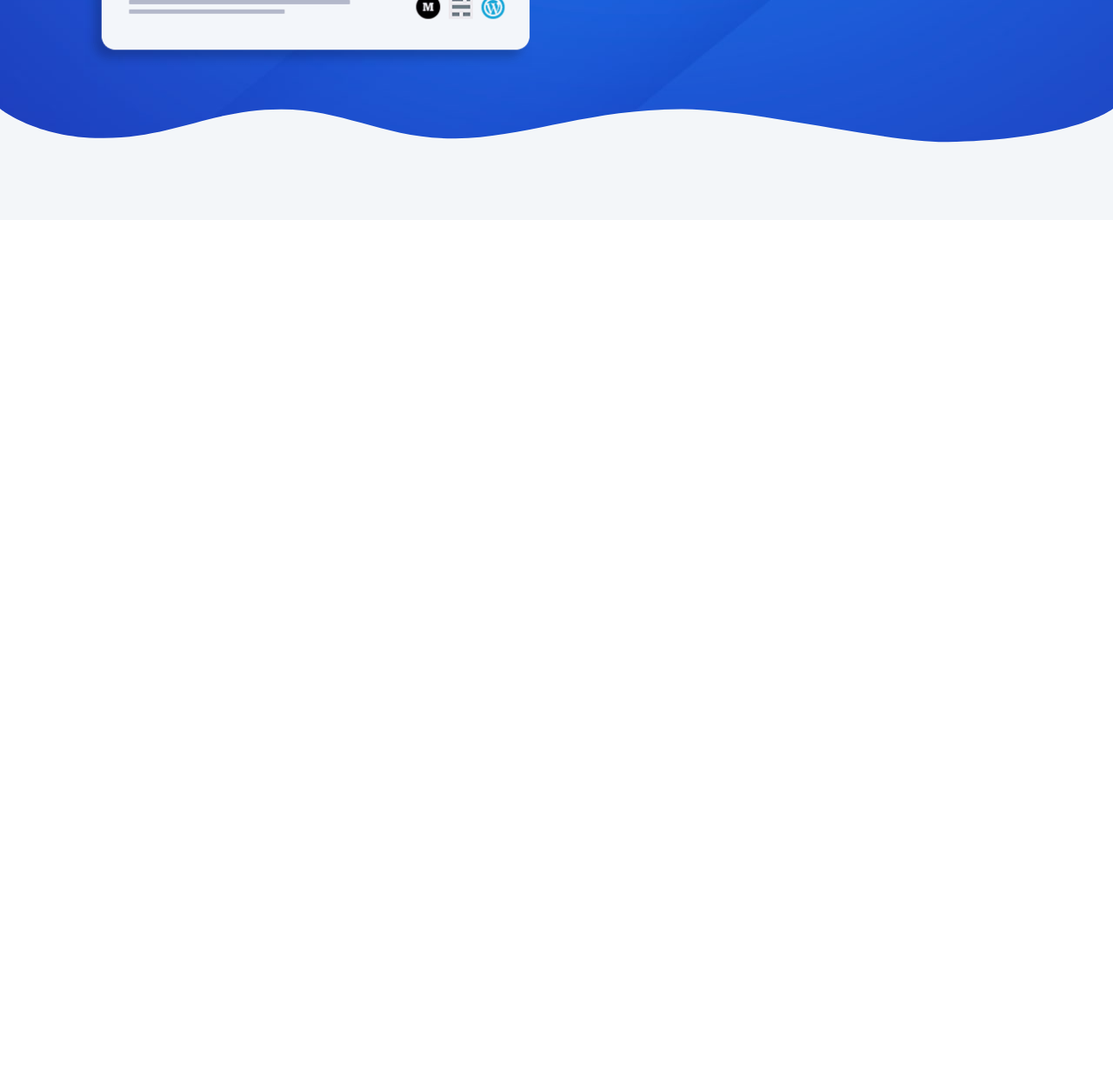
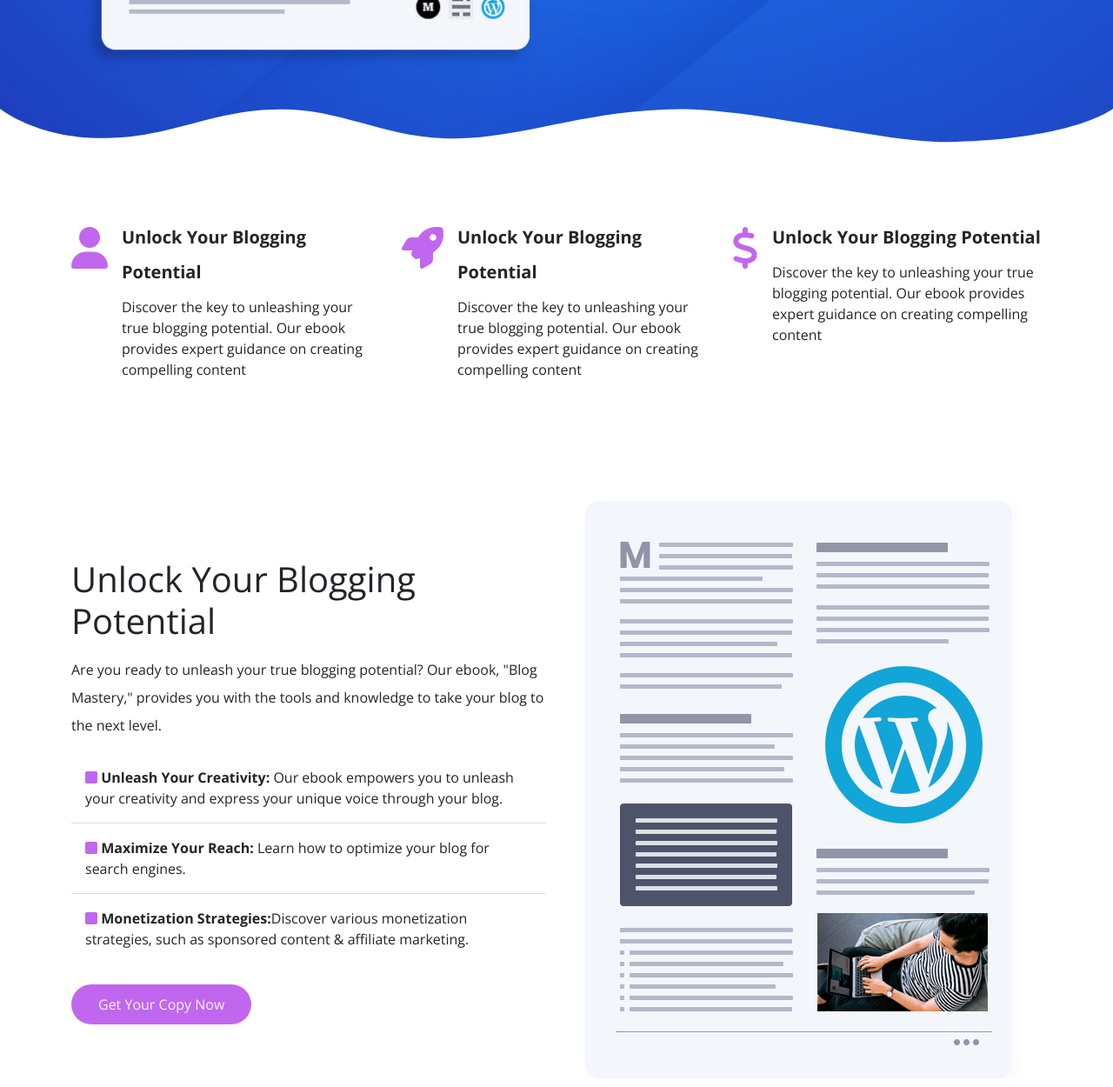
Before and after one commit to HemruChamuditha/E-Books-Website, a website: page index.html in a window 1280 px wide. Shown: the part 752-2002 px from the top of the page at 87% size. Before the commit the page ends 1005 px from the top, so only its background shows below. Drawn offline with nearby package versions, Linux system fonts and the light colour scheme; files that its build step writes are made by us from their sources.

Commit message:
adds description part

```diff
--- a/index.html
+++ b/index.html
@@ -34,13 +34,13 @@
           <div class="collapse navbar-collapse" id="navbarSupportedContent">
             <ul class="navbar-nav ms-auto mb-2 mb-lg-0">
               <li class="nav-item">
-                <a class="nav-link" aria-current="page" href="#">Home</a>
+                <a class="nav-link ms-2"" aria-current="page" href="#">Home</a>
               </li>
               <li class="nav-item ms-2">
                 <a class="nav-link" href="#">Details</a>
               </li>
             </ul>
-            <div class="btn btn-outline-light ms-2">Contact</div>
+            <div class="btn btn-outline-light ms-1">Contact</div>
           </div>
         </div>
       </nav>
@@ -55,7 +55,9 @@
               </div>
             </div>
             <div class="col-md-6 d-flex flex-column justify-content-center">
-              <div class="display-2 fw-bold mb-4 text-white text-center text-md-start mt-5 mt-md-0">
+              <div
+                class="display-2 fw-bold mb-4 text-white text-center text-md-start mt-5 mt-md-0"
+              >
                 Welcome to Blog Mastery
               </div>
               <div class="lh-lg mb-5 text-white fs-5 text-center text-md-start">
@@ -72,7 +74,9 @@
                 />
               </form>
               <div class="d-grid">
-                <div class="btn bg-primary text-light py-3 fs-5 download-button">
+                <div
+                  class="btn bg-primary text-light py-3 fs-5 my-button"
+                >
                   Free Download
                 </div>
               </div>
@@ -90,7 +94,7 @@
           <defs>
             <style>
               .cls-1 {
-                fill: #f3f6f9;
+                fill: #ffffff;
               }
             </style>
           </defs>
@@ -100,9 +104,73 @@
             d="M0,158.755s63.9,52.163,179.472,50.736c121.494-1.5,185.839-49.738,305.984-49.733,109.21,0,181.491,51.733,300.537,50.233,123.941-1.562,225.214-50.126,390.43-50.374,123.821-.185,353.982,58.374,458.976,56.373,217.907-4.153,284.6-57.236,284.6-57.236V351.03H0V158.755Z"
             transform="translate(0 -158.755)"
           ></path>
+
         </svg>
       </div>
     </div>
+
+
+    <div class="container">
+      <div class="row ">
+        <div class="col-md-4 d-flex">
+          <i class="fas fa-user fa-3x text-primary d-inline mt-2 me-3"></i>
+          <div>
+            <h3 class="fw-bold fs-5 lh-lg">Unlock Your Blogging Potential</h3>
+            <p>
+              Discover the key to unleashing your true blogging potential. Our
+              ebook provides expert guidance on creating compelling content
+            </p>
+          </div>
+        </div>
+        <div class="col-md-4 d-flex">
+          <i class="fas fa-rocket fa-3x text-primary d-inline mt-2 me-3"></i>
+          <div>
+            <h3 class="fw-bold fs-5 lh-lg">Unlock Your Blogging Potential</h3>
+            <p>
+              Discover the key to unleashing your true blogging potential. Our
+              ebook provides expert guidance on creating compelling content
+            </p>
+          </div>
+        </div>
+        <div class="col-md-4 d-flex">
+          <i class="fas fa-dollar fa-3x text-primary d-inline mt-2 me-3"></i>
+          <div>
+            <h3 class="fw-bold fs-5 lh-lg">Unlock Your Blogging Potential</h3>
+            <p>
+              Discover the key to unleashing your true blogging potential. Our
+              ebook provides expert guidance on creating compelling content
+            </p>
+          </div>
+        </div>
+
+      </div>
+    </div>
+
+    <br><br><br>
+    <section class="description my-5">
+      <div class="container">
+        <div class="row">
+          <div class="col-md-6 d-flex flex-column justify-content-center">
+              <h1 class="mb-3">Unlock Your Blogging Potential</h1>
+              <p class="lh-lg">Are you ready to unleash your true blogging potential? Our ebook, "Blog Mastery," provides you with the tools and knowledge to take your blog to the next level.</p>
+              <ul class="list-group list-group-flush">
+
+
+                  <li class="list-group-item py-3"><span class="fw-bold"><i class="fa-solid fa-square text-primary"></i> Unleash Your Creativity:</span> Our ebook empowers you to unleash your creativity and express your unique voice through your blog.</li>
+
+                <li class="list-group-item py-3"><span class="fw-bold"><i class="fa-solid fa-square text-primary"></i> Maximize Your Reach:</span> Learn how to optimize your blog for search engines.</li>
+                <li class="list-group-item py-3"><span class="fw-bold"><i class="fa-solid fa-square text-primary"></i> Monetization Strategies:</span>Discover various monetization strategies, such as sponsored content & affiliate marketing.</li>
+              </ul>
+              <div class="btn bg-primary mt-4 text-light align-self-baseline my-button" >Get Your Copy Now</div>
+          </div>
+          <div class="col-md-6 d-flex justify-content-center">
+            <div class="img-container">
+              <img src="images/description.png" alt="">
+            </div>
+          </div>
+        </div>
+      </div>
+    </section>
 
     <script src="js/bootstrap.bundle.min.js"></script>
     <script src="js/script.js"></script>
--- a/scss/styles.scss
+++ b/scss/styles.scss
@@ -2,6 +2,6 @@
    background: url("../images/header-background.jpg");
 }
 
-.download-button:hover{
+.my-button:hover{
     background-color: #d18df3 !important;
 }
```
